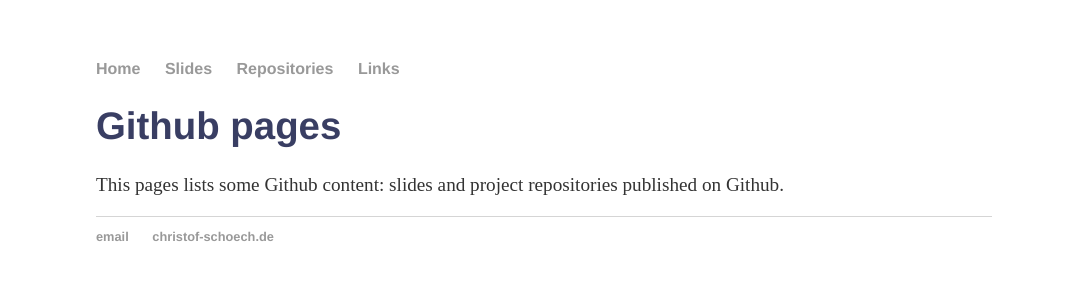
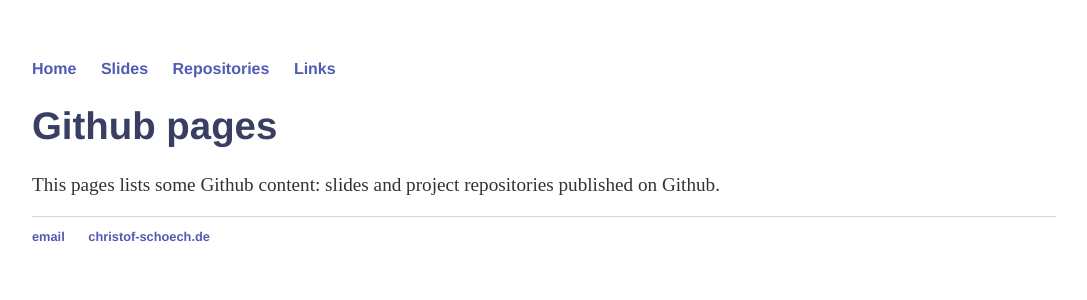
Before and after one commit to christofs/christofs.github.io, a Jekyll site: the page built from index.html, in a window 1280 px wide. Shown: the top 300 px of the page, without its empty margins (96-1183 px from the left). Built offline with Jekyll 4.4.1, drawn with Linux system fonts in a browser that asks for light colours.

Commit message:
Update main.css

```diff
--- a/css/main.css
+++ b/css/main.css
@@ -1,6 +1,6 @@
 body {
     margin: 60px auto;
-    width: 70%;
+    width: 80%;
 }
 nav ul, footer ul {
     font-family:'Helvetica', 'Arial', 'Sans-Serif';
@@ -14,7 +14,7 @@
 }
 a {
     text-decoration: none;
-    color: #999;
+    color: #505cb3;
 }
 a:hover {
     text-decoration: underline;
@@ -47,5 +47,3 @@
 ul.posts li {
     list-style: none;
 }
-
-Don't forget to commit the new CSS file!
```
